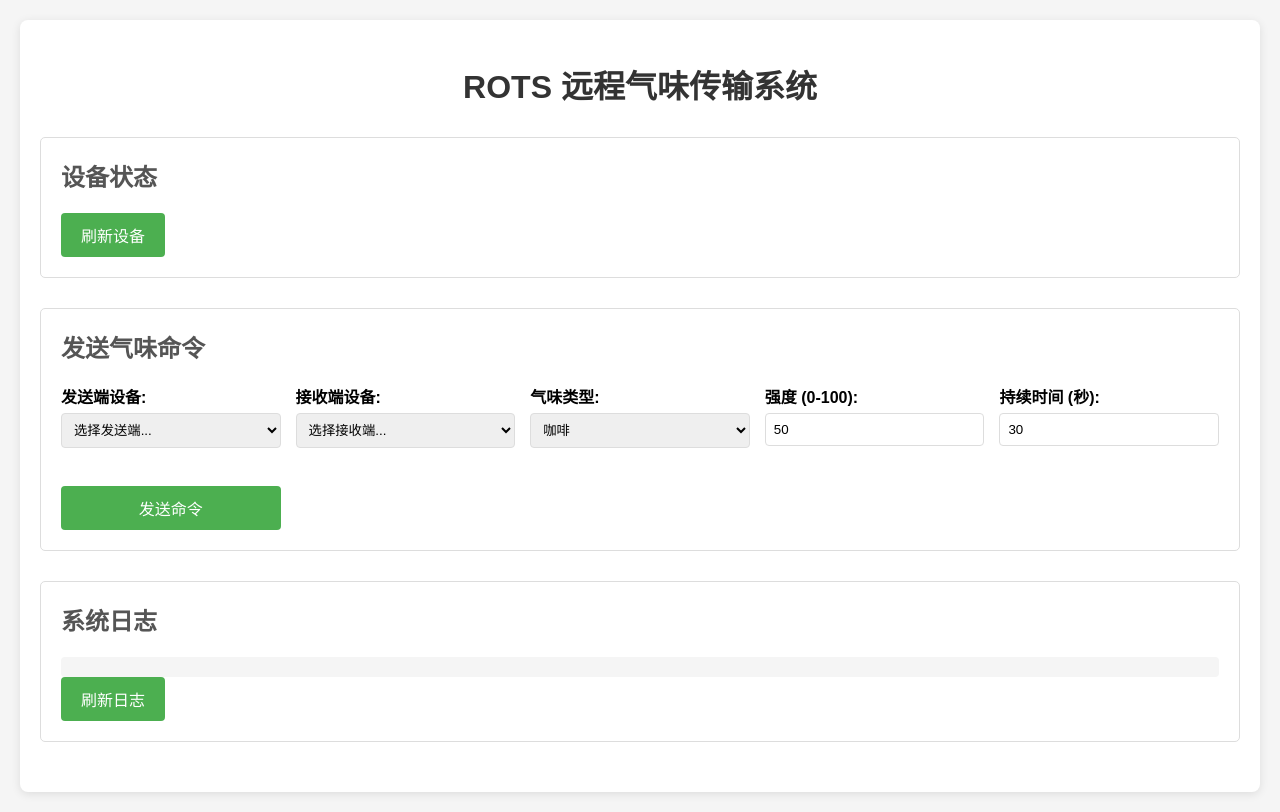
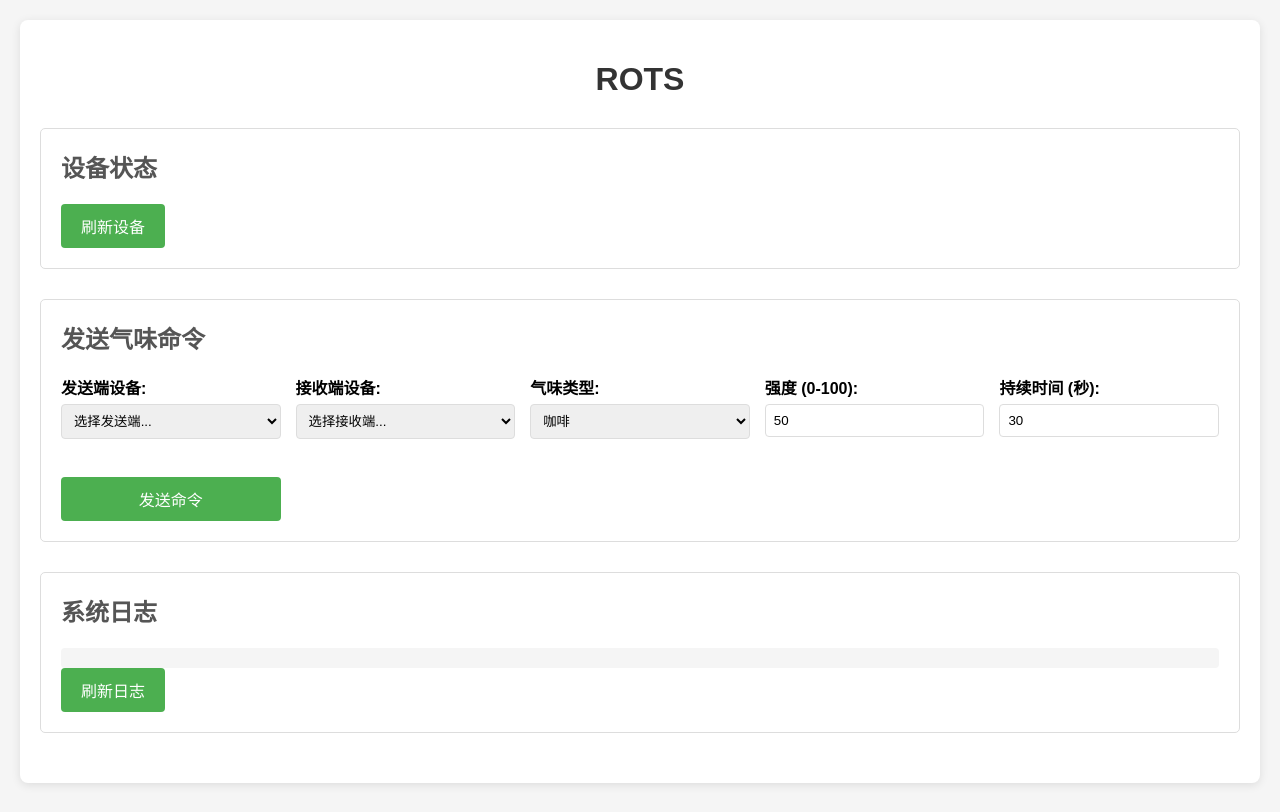
Before and after one commit to c0d9nqa3/Remote-Odor-Transmission-System-ROTS-, a website: page cloud-server/public/index.html in a window 1280 px wide. Drawn offline with Linux system fonts and the light colour scheme; no server answers.

Commit message:
Update index.html

```diff
--- a/cloud-server/public/index.html
+++ b/cloud-server/public/index.html
@@ -3,7 +3,7 @@
 <head>
     <meta charset="UTF-8">
     <meta name="viewport" content="width=device-width, initial-scale=1.0">
-    <title>ROTS 系统管理</title>
+    <title>ROTS</title>
     <style>
         body {
             font-family: Arial, sans-serif;
@@ -112,7 +112,7 @@
 </head>
 <body>
     <div class="container">
-        <h1>ROTS 远程气味传输系统</h1>
+        <h1>ROTS</h1>
 
         <!-- 设备状态 -->
         <div class="section">
```
